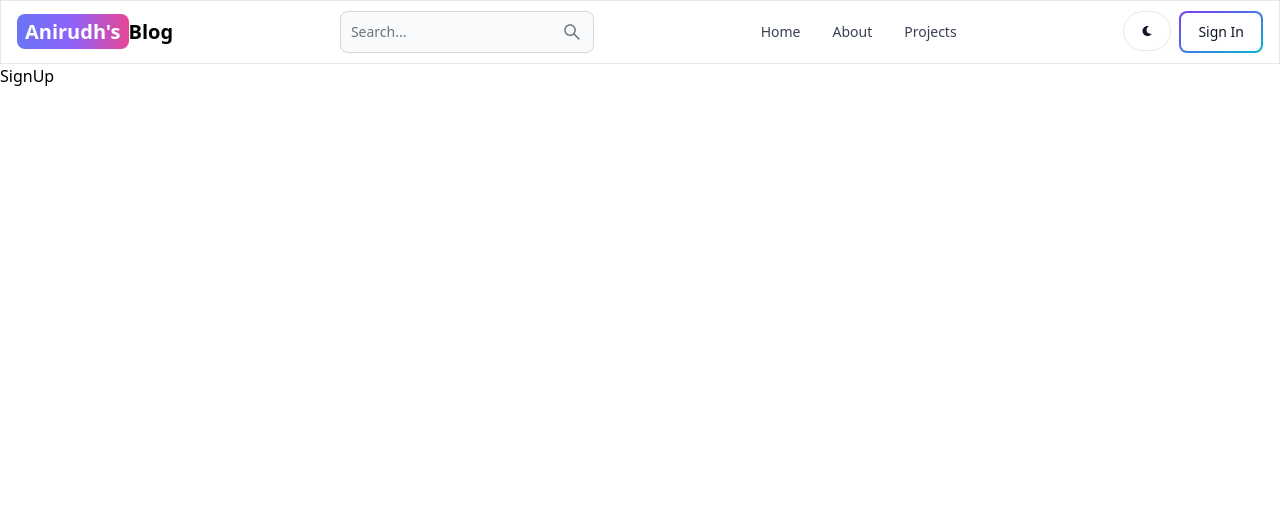
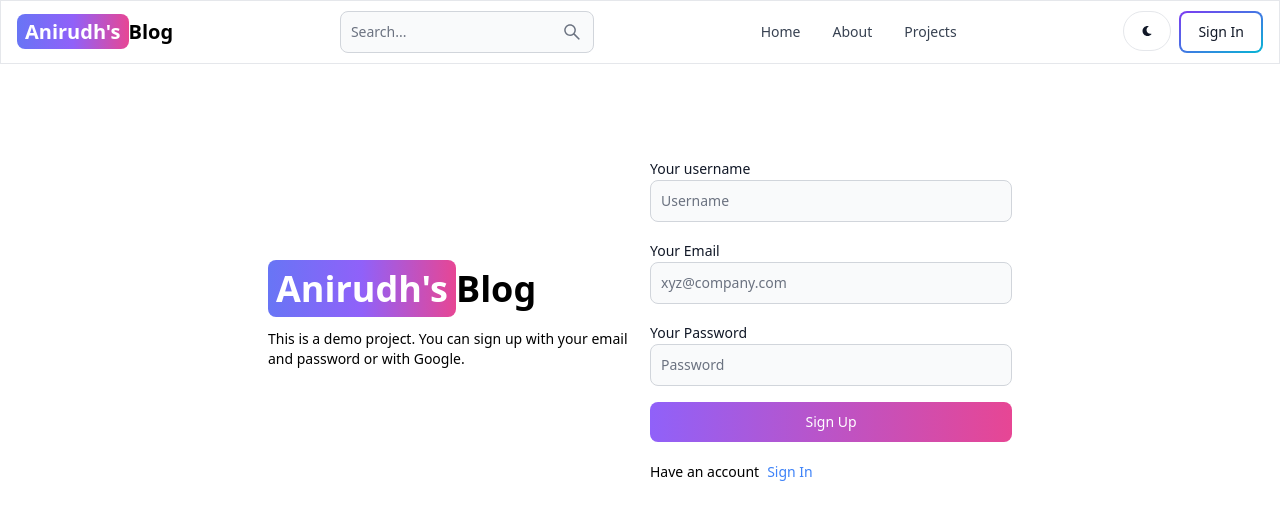
Before and after one commit to Anirudhchauhan04/mern-blog, a React (Vite) app in the folder client/: page /sign-up in a window 1280 px wide. Shown: the top 520 px of the page. Built offline with nearby package versions, Linux system fonts and the light colour scheme.

Commit message:
created and added func to signup page

```diff
--- a/client/src/pages/SignUp.jsx
+++ b/client/src/pages/SignUp.jsx
@@ -1,7 +1,102 @@
-import React from 'react'
+import { Alert, Button, Label, Spinner, TextInput } from 'flowbite-react';
+import React, { useState } from 'react';
+import { Link, useNavigate } from 'react-router-dom';
 
 export default function SignUp() {
+
+  const [formData, setFormData] = useState({});
+  const [errorMessage, setErrorMessage] = useState(null);
+  const [loading, setLoading] = useState(false);
+  const navigate = useNavigate();
+
+  const handleChange = (e) => {
+    setFormData({ ...formData, [e.target.id]: e.target.value.trim() });
+  };
+
+  const handleSubmit = async (e) => {
+    e.preventDefault();
+    if (!formData.username || !formData.email || !formData.password) {
+      return setErrorMessage('Please fill out all fields.');
+    }
+    try {
+      setLoading(true);
+      setErrorMessage(null);
+      const res = await fetch('/api/auth/signup', {
+        method: 'POST',
+        headers: { 'Content-Type': 'application/json' },
+        body: JSON.stringify(formData),
+      });
+      const data = await res.json();
+      if (data.success === false) {
+        return setErrorMessage(data.message);
+      }
+      setLoading(false);
+      if(res.ok) {
+        navigate('/sign-in');
+      }
+    } catch (error) {
+      setErrorMessage(error.message);
+      setLoading(false);
+    }
+  };
+
   return (
-    <div>SignUp</div>
+    <div className=' min-h-screen mt-20'>
+      <div className='flex p-3 max-w-3xl mx-auto flex-col md:flex-row md:items-center gap-5'>
+        {/* left */}
+        <div className=' flex-1'>
+        <Link
+        to='/'
+        className='font-bold dark:text-white text-4xl'>
+        <span className='px-2 py-1 bg-gradient-to-r from-indigo-500 via-purple-500 to-pink-500 rounded-lg text-white'>
+          Anirudh's
+        </span>
+        Blog
+      </Link>
+      <p className='text-sm mt-5'>
+            This is a demo project. You can sign up with your email and password
+            or with Google.
+        </p>
+      </div>
+        {/* right */}
+        <div className=' flex-1'>
+          <form className='flex flex-col gap-4' on onSubmit={handleSubmit} >
+            <div >
+              <Label value='Your username'/>
+              <TextInput type='text' placeholder='Username' id='username' onChange={handleChange}/>
+            </div>
+            <div >
+              <Label value='Your Email'/>
+              <TextInput type='email' placeholder='xyz@company.com' id='email' onChange={handleChange}/>
+            </div>
+            <div >
+              <Label value='Your Password'/>
+              <TextInput type='password' placeholder='Password' id='password' onChange={handleChange}/>
+            </div>
+            <Button gradientDuoTone='purpleToPink' type='submit' disabled = {loading}>
+              {
+                loading ? (
+                  <>
+                  <Spinner size=' sm'/>
+                  <span className=' pl-3'>Loading...</span>
+                  </>
+                ): 'Sign Up'
+              }
+            </Button>
+          </form>
+          <div className=' flex gap-2 text-sm mt-5'>
+            <span>Have an account</span>
+            <Link to='/sign-in' className='text-blue-500'>
+              Sign In
+            </Link>
+          </div>
+          {
+            errorMessage && (
+              <Alert className=' mt-5' color=' failure'>{errorMessage}</Alert>
+            )
+          }
+        </div>
+      </div>
+    </div>
   )
 }
--- a/client/vite.config.js
+++ b/client/vite.config.js
@@ -3,5 +3,13 @@
 
 // https://vitejs.dev/config/
 export default defineConfig({
+  server: {
+    proxy: {
+      '/api':{
+        target: 'http://localhost:3000',
+        secure: false,
+      },
+    },
+  },
   plugins: [react()],
 })
```
Also changed, not shown: 1 other file (tests, documents, lock files or other folders).
